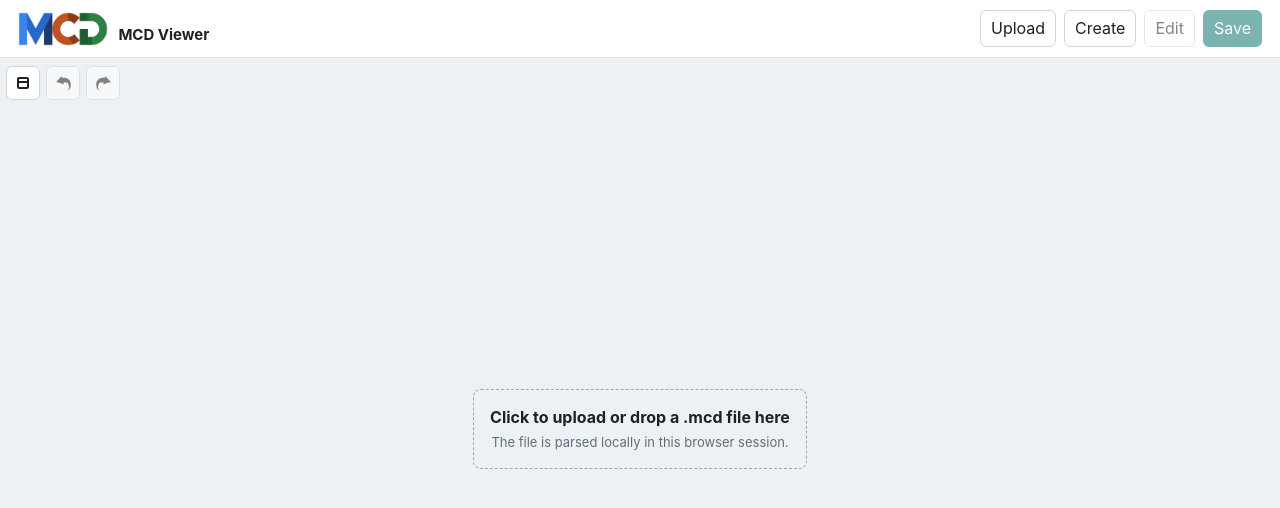
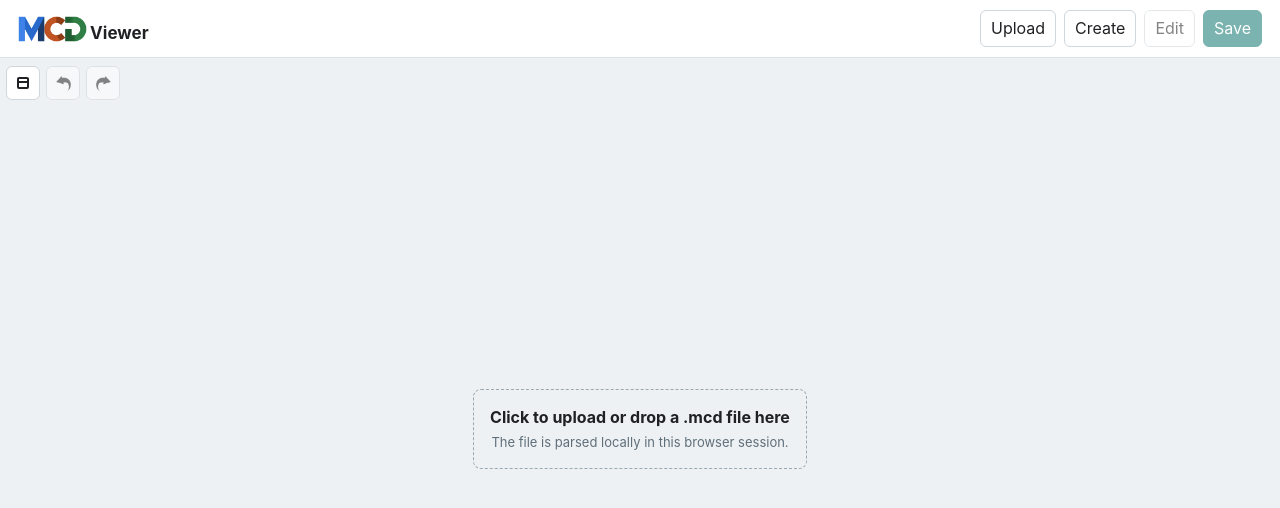
Before and after one commit to NikitaSukhikh/mcd, a website built with Vite: page web/mcd-viewer/index.html in a window 1280 px wide. Built offline with nearby package versions, Linux system fonts and the light colour scheme.

Commit message:
style: update brand title and adjust layout in topbar

```diff
--- a/web/mcd-viewer/src/main.ts
+++ b/web/mcd-viewer/src/main.ts
@@ -309,7 +309,7 @@ app.innerHTML = `
     <header class="topbar">
       <div class="brand">
         <img class="brand-logo" src="/MCD_logo_tight.png" alt="MCD" />
-        <div class="brand-title">MCD Viewer</div>
+        <div class="brand-title">Viewer</div>
       </div>
       <div class="file-name" id="fileName"></div>
       <div class="toolbar">
--- a/web/mcd-viewer/src/styles.css
+++ b/web/mcd-viewer/src/styles.css
@@ -62,18 +62,20 @@ button:disabled {
 .brand {
   align-items: flex-end;
   display: flex;
-  gap: 10px;
+  gap: 3px;
   min-width: 0;
 }
 
 .brand-logo {
-  height: 34px;
+  display: block;
+  height: 26px;
   width: auto;
 }
 
 .brand-title {
-  font-size: 15px;
+  font-size: 17px;
   font-weight: 700;
+  line-height: 1;
 }
 
 .file-name {
```
